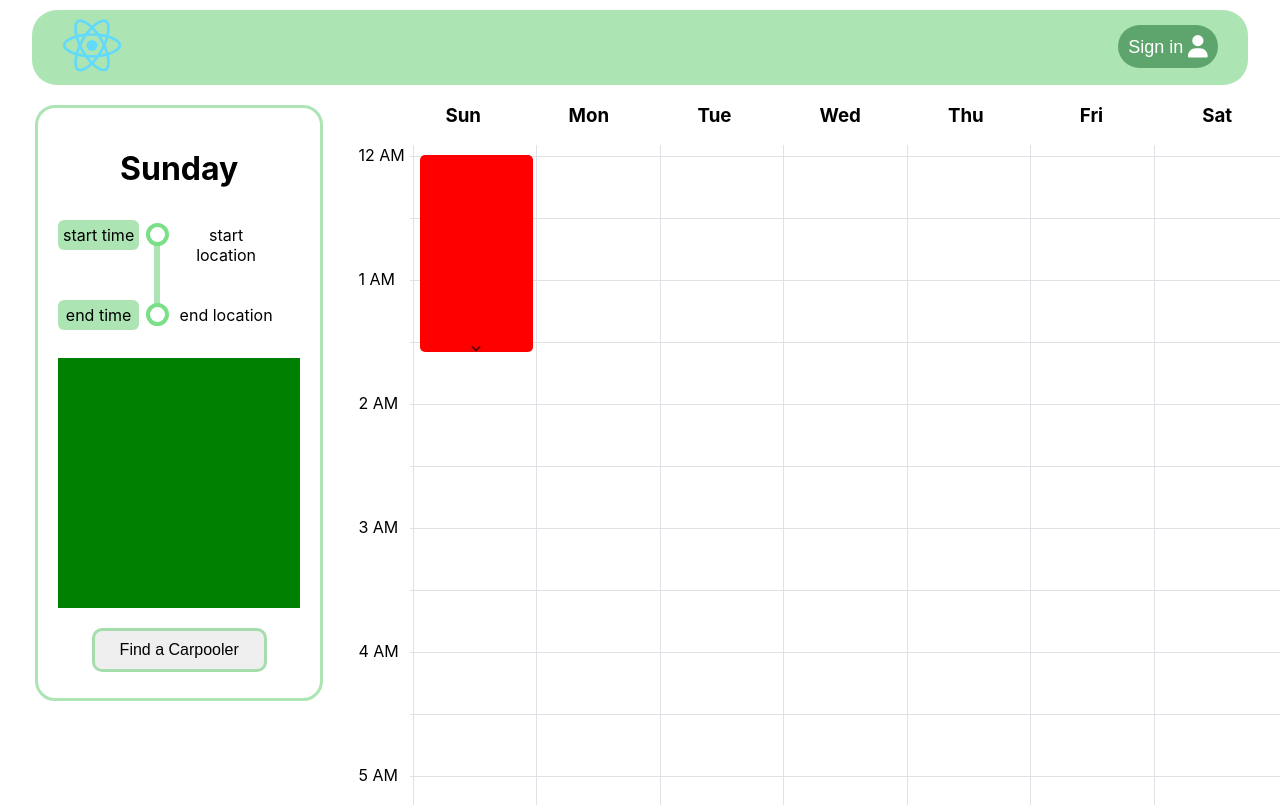
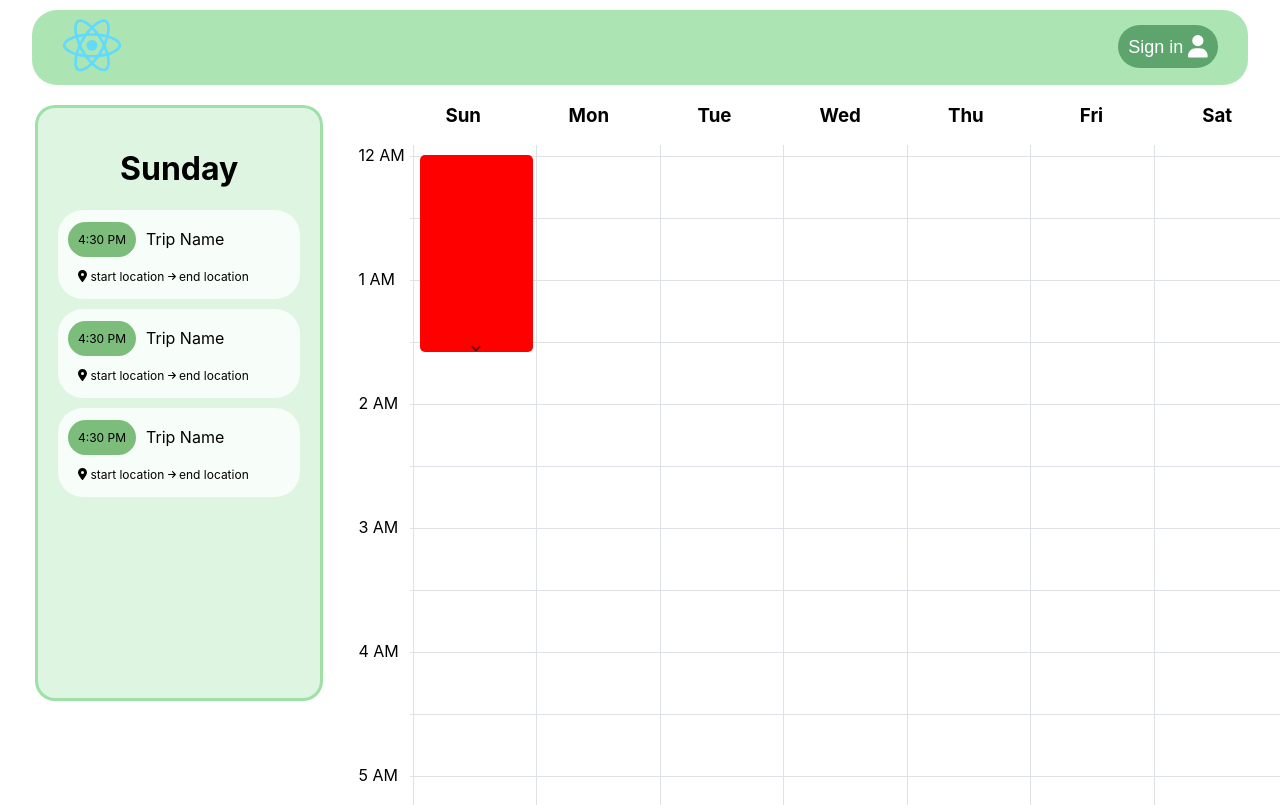
Before and after one commit to yuChenLung/LAHacksWEYM, a React (Create React App) app in the folder weym/: page /app in a window 1280 px wide. Built offline with nearby package versions, Linux system fonts and the light colour scheme.

Commit message:
trip cards

```diff
--- a/weym/src/components/components.css
+++ b/weym/src/components/components.css
@@ -184,8 +184,9 @@
 
   /* Upcoming Trip CSS */
 
-  .tripCard {
+  .tripBox {
     border-radius: 20px;
+    background-color: rgba(111, 209, 122, 0.226);
     border: 3px solid rgba(111, 209, 123, 0.575);
     padding: 20px;
     margin: 20px 35px;
@@ -261,3 +262,39 @@
   margin-top: 170px;
   position: relative;
 }
+
+.gif {
+  display: block;
+  width: 100%;
+  margin: 0 auto;
+}
+
+/* Trip Card CSS */
+.tripCard {
+  border-radius: 25px;
+  background-color: rgba(255, 255, 255, 0.781);
+  padding: 0 10px 15px 10px;
+  margin-bottom: 10px;
+}
+
+.tripCardTitle {
+  display: flex;
+}
+
+.tripCardTime {
+  background-color: rgba(75, 163, 75, 0.712);
+  padding: 10px;
+  font-size: 12px;
+  border-radius: 25px;
+}
+
+.tripCardName {
+  margin-left: 10px;
+  align-self: center;
+}
+
+.tripCardLocation {
+  display: flex;
+  padding-left: 10px;
+  font-size: 12px;
+}
--- /dev/null
+++ b/weym/src/components/tripCard.js
@@ -0,0 +1,20 @@
+import React from 'react';
+import './components.css';
+import { FontAwesomeIcon } from '@fortawesome/react-fontawesome';
+import { faLocationDot, faArrowRight } from '@fortawesome/free-solid-svg-icons';
+
+function TripCard() {
+    return (
+        <div className="tripCard">
+            <div className="tripCardTitle">
+                <p className="tripCardTime">4:30 PM</p>
+                <p className="tripCardName">Trip Name</p>
+            </div>
+            <div className="tripCardLocation">
+                <span><FontAwesomeIcon icon={faLocationDot} /> start location <FontAwesomeIcon icon={faArrowRight} size="xs" /> end location</span>
+            </div>
+        </div>
+    )
+}
+
+export default TripCard;
--- a/weym/src/components/upcomingTrip.js
+++ b/weym/src/components/upcomingTrip.js
@@ -1,5 +1,6 @@
 import React from 'react';
 import './components.css';
+import TripCard from './tripCard.js'
 
 function UpcomingTrip() {
     function getWeekdayLabel(dayOfWeek) {
@@ -20,9 +21,10 @@ function UpcomingTrip() {
                 return "Saturday";
         }
     }
-
+    var onTrip = false;
+    if (onTrip) {
         return (
-        <div className="tripCard">
+            <div className="tripBox">
                 <h1>{getWeekdayLabel(1)}</h1>
                 <div className="timeline">
                     <div className="container">
@@ -44,9 +46,39 @@ function UpcomingTrip() {
                 </div>
                 <div className="map">
                 </div>
+                {/* if it is a real schedule ride, show riders instead of carpooler!! */}
                 <button className="findRidersButton"><span>Find a Carpooler</span></button>
             </div>
         );
     }
+    else {
+        var numberTrips = 3;
+
+        const tripCards = Array.from({ length: numberTrips }, (_, index) => {
+            return <TripCard key={index} />;
+        });
+
+        if (numberTrips > 0) {
+            return (
+                <div className="tripBox">
+                    {/* change this to get from backend */}
+                    <h1>{getWeekdayLabel(1)}</h1>
+                    <div>{tripCards}</div>
+                </div>
+            )
+        }
+        else {
+            return (
+                <div className="tripBox">
+                    {/* change this to get from backend */}
+                    <h1>{getWeekdayLabel(1)}</h1>
+                    <p>You have no upcoming rides today :(</p>
+                    <iframe className="gif" src="https://giphy.com/embed/oZ4hsNeuMpkSA" frameBorder="0"></iframe>
+                    <button className="findRidersButton"><span>Schedule a Trip</span></button>
+                </div>
+            )
+        }
+    }
+}
 
 export default UpcomingTrip;
```
Lines whose indentation alone changed are shown as unchanged.
